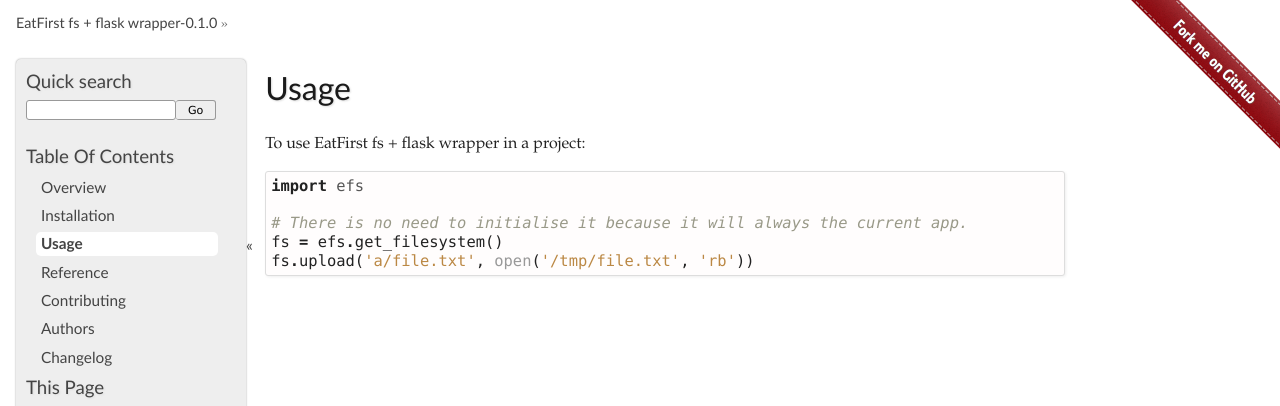
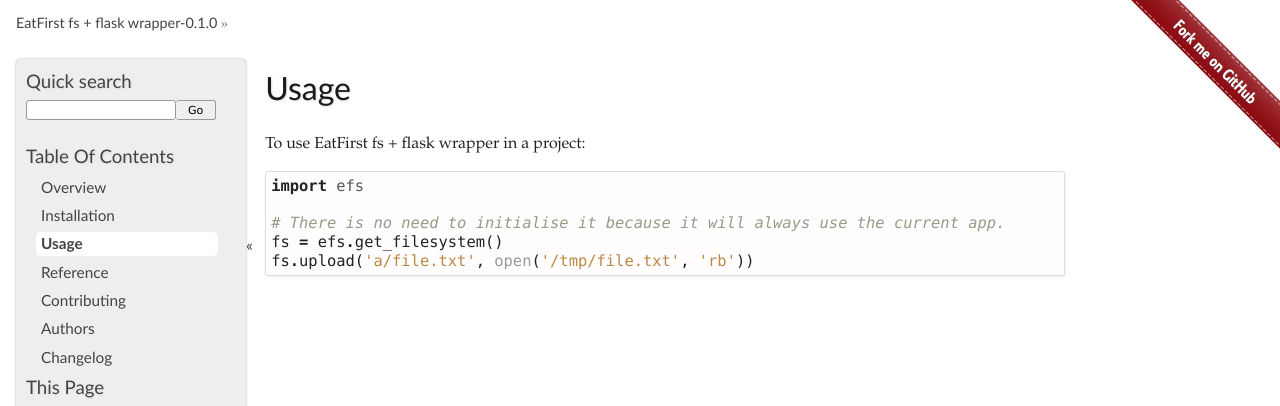
Before and after one commit to eatfirst/python-efs, a Sphinx documentation site: the page built from docs/usage.rst, in a window 1280 px wide. Shown: the top 406 px of the page. Built offline with Sphinx 7.4.7, drawn with Linux system fonts in a browser that asks for light colours.

Commit message:
Fix typo
Signed-off-by: Jayson Reis <santosdosreis@gmail.com>

```diff
--- a/docs/usage.rst
+++ b/docs/usage.rst
@@ -8,6 +8,6 @@
 
     import efs
 
-    # There is no need to initialise it because it will always the current app.
+    # There is no need to initialise it because it will always use the current app.
     fs = efs.get_filesystem()
     fs.upload('a/file.txt', open('/tmp/file.txt', 'rb'))
```
